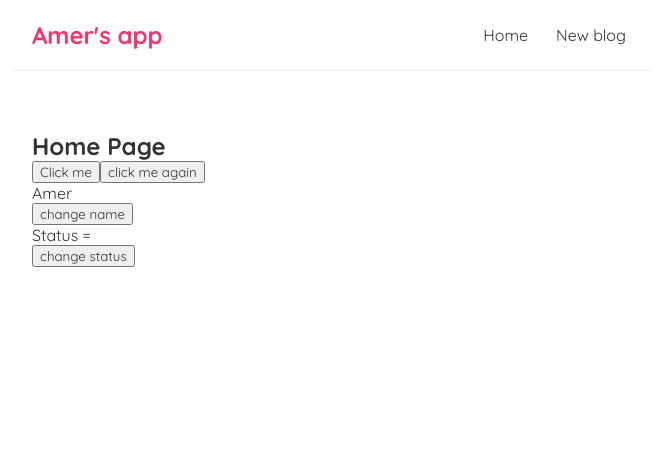
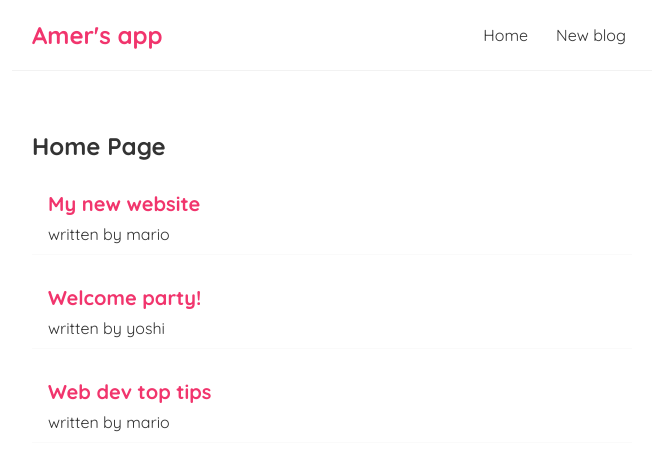
Before and after one commit to AmerBiro/my_first_react_app, a React (Create React App) app: page / in a window 1280 px wide. Shown: the top 470 px of the page, without its empty margins (308-964 px from the left). Built offline with nearby package versions, Linux system fonts and the light colour scheme; the HTML template or start-up script is replaced by a standard one.

Commit message:
using mapping to output lists

```diff
--- a/src/_home/Home.js
+++ b/src/_home/Home.js
@@ -1,50 +1,70 @@
-import { useState } from "react"
+import { useState } from "react";
 
 const Home = () => {
-     let [name, setName] = useState('Amer')
+  {
+    /*   let [name, setName] = useState("Amer");
 
-     let [status, setStatus] = useState(false)
-     let [num, setNum] = useState()
+  let [status, setStatus] = useState(false);
+  let [num, setNum] = useState();
 
   const clickButton = (e) => {
-          console.log('Hello user', e)
+    console.log("Hello user", e);
+  };
+
+  const clickMeAgain = (name, e) => {
+    console.log(name, e);
+  };
+
+  const changeName = (name) => {
+    setName("new name");
+  };
+
+  const changeStatus = (num) => {
+    if (status == false) {
+      setNum(0);
+      setStatus(true);
+    } else {
+      setNum(1);
+      setStatus(false);
+    }
+  }; */
   }
 
-     const clickMeAgain = (name, e) => {
-          console.log(name, e)
-     }
-
-     const changeName = (name) => {
-          setName('new name')
-     }
-
-     const changeStatus = (num) => {
-          if(status == false){
-               setNum(0)
-               setStatus(true)
-          }else{
-               setNum(1)
-               setStatus(false)
-          }
-     }
+  const [blogs, setBlogs] = useState([
+     { title: 'My new website', body: 'lorem ipsum...', author: 'mario', id: 1 },
+     { title: 'Welcome party!', body: 'lorem ipsum...', author: 'yoshi', id: 2 },
+     { title: 'Web dev top tips', body: 'lorem ipsum...', author: 'mario', id: 3 }
+  ]);
 
   return (
     <div className="home">
       <h2>Home Page</h2>
-               <button onClick={clickButton}>Click me</button>
 
-               <button onClick={(e) => {
-                    clickMeAgain('clicked agian', e.shiftKey)
-               }}>click me again</button>
+      {blogs.map((blog) => (
+        <div className="blog-preview" key={blog.id}>
+          <h2>{blog.title}</h2>
+          <p>written by {blog.author}</p>
+        </div>
+
+      ))}
+
+      {/*         <button onClick={clickButton}>Click me</button>
+
+      <button
+        onClick={(e) => {
+          clickMeAgain("clicked agian", e.shiftKey);
+        }}
+      >
+        click me again
+      </button>
 
       <p>{name}</p>
       <button onClick={changeName}>change name</button>
 
       <p>Status = {num}</p>
-               <button onClick={changeStatus}>change status</button>
-
+      <button onClick={changeStatus}>change status</button> */}
     </div>
   );
-}
+};
 
 export default Home;
--- a/src/index.css
+++ b/src/index.css
@@ -33,3 +33,18 @@
   margin: 40px auto;
   padding: 20px;
 }
+
+/* blog previews / list */
+.blog-preview {
+  padding: 10px 16px;
+  margin: 20px 0;
+  border-bottom: 1px solid #fafafa;
+}
+.blog-preview:hover {
+  box-shadow: 1px 3px 5px rgba(0,0,0,0.1);
+}
+.blog-preview h2 {
+  font-size: 20px;
+  color: #f1356d;
+  margin-bottom: 8px;
+}
```
Lines whose indentation alone changed are shown as unchanged.
